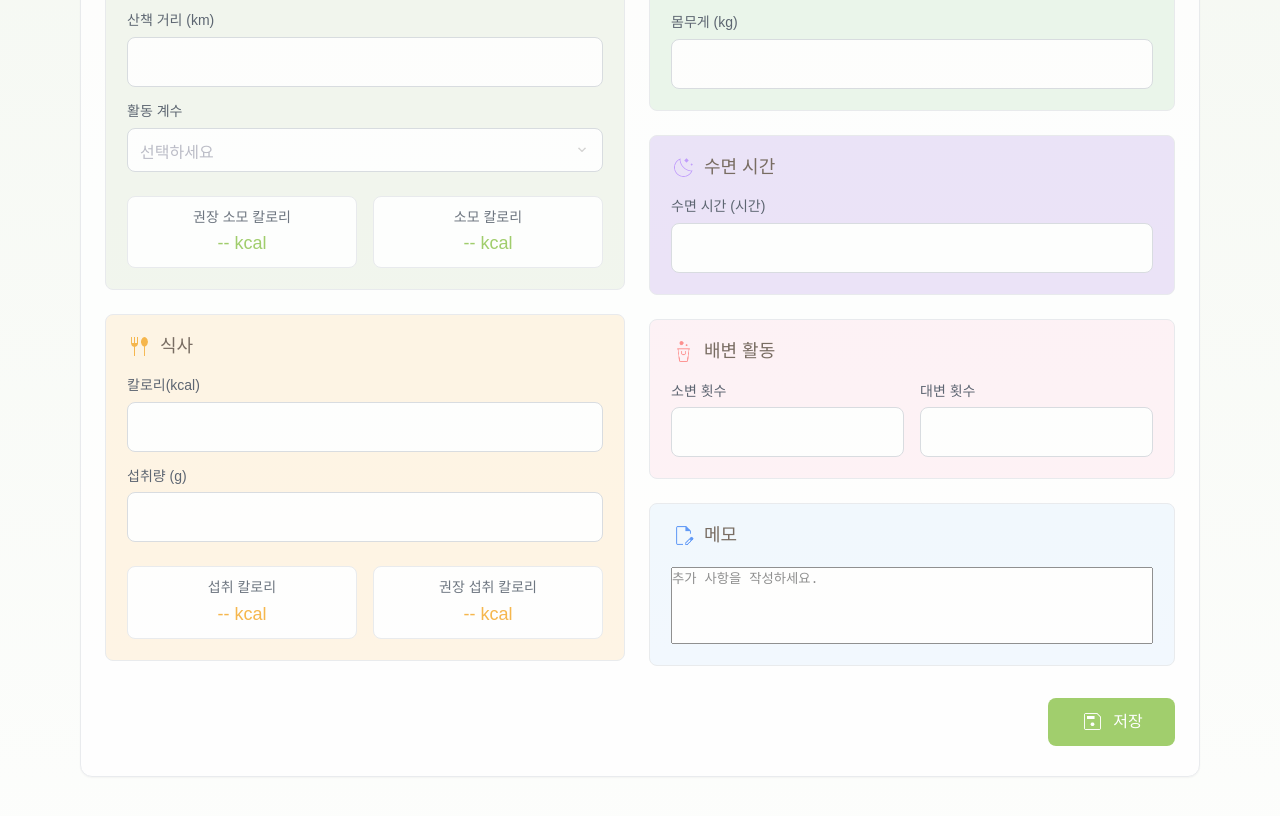
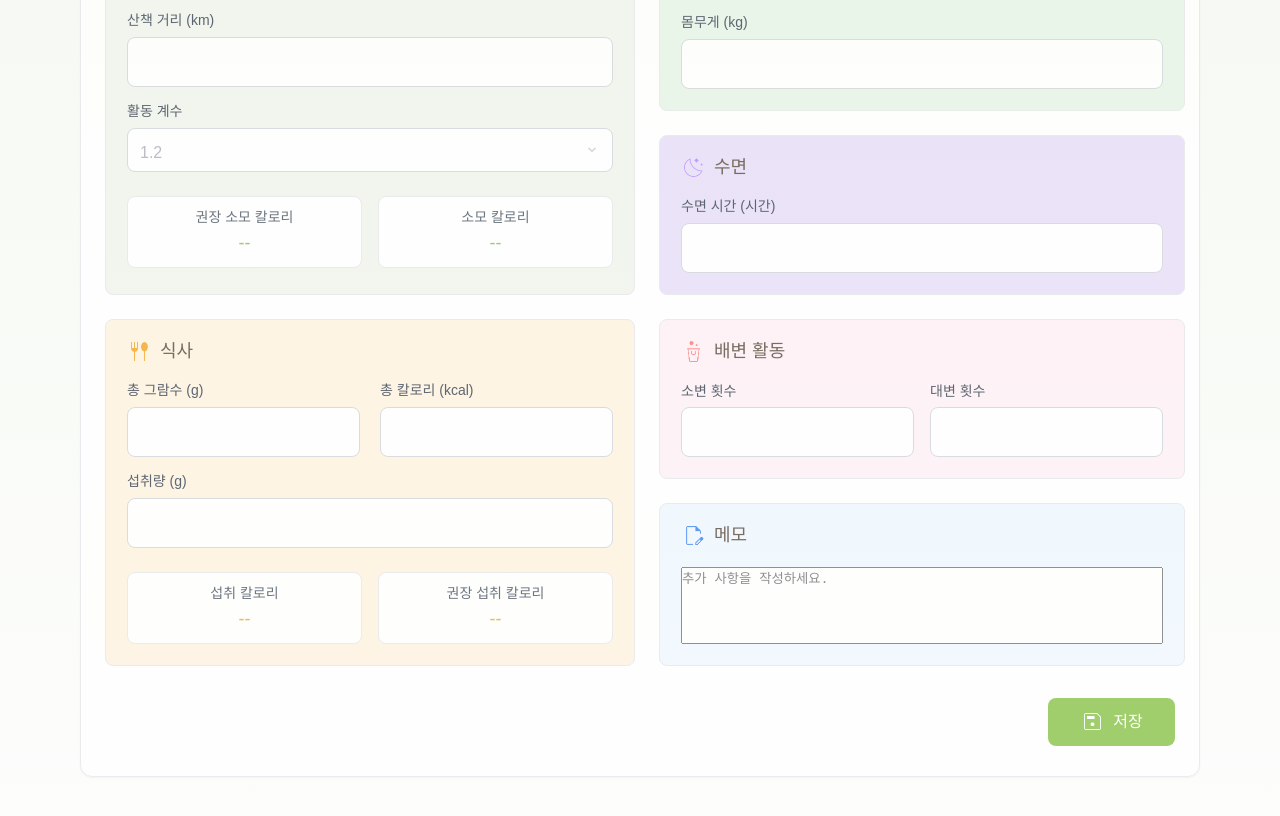
Before and after one commit to backend20250319/BE09-Final-3team-FE, a Next.js app: page /health/activity in a window 1280 px wide. Shown: the part 780-1596 px from the top of the page. Built offline with nearby package versions, Linux system fonts and the light colour scheme; a web font is replaced by a local one.

Commit message:
feat: 산책 및 섭취 칼로리 권장값과 실제 칼로리 실시간 계산 및 표시 (#15)

```diff
--- a/package.json
+++ b/package.json
@@ -13,6 +13,7 @@
     "react": "19.1.0",
     "react-dom": "19.1.0",
     "react-icons": "^5.5.0",
+    "react-select": "^5.10.2",
     "recharts": "^3.1.1"
   },
   "devDependencies": {
--- a/src/app/health/activity/page.jsx
+++ b/src/app/health/activity/page.jsx
@@ -1,6 +1,6 @@
 "use client";
 
-import React, { useState } from "react";
+import React, { useState, useEffect } from "react";
 import styles from "./styles/Activity.module.css";
 import PetProfileSelector from "../components/PetProfileSelector";
 
@@ -15,8 +15,9 @@ export default function ActivityManagementPage() {
   const [isSubmittedToday, setIsSubmittedToday] = useState(false);
   const [formData, setFormData] = useState({
     walkingDistance: "",
-    activityLevel: "1.2", // enum 기본값
-    caloriePerGram: "",
+    activityLevel: "1.2", // 기본값
+    totalFoodWeight: "", // 총 음식량 (g)
+    totalCaloriesInFood: "", // 총 칼로리 (kcal)
     feedingAmount: "",
     weight: "",
     sleepTime: "",
@@ -27,6 +28,60 @@ export default function ActivityManagementPage() {
 
   const validActivityLevels = ["1.2", "1.5", "1.7", "1.9"];
 
+  // 숫자 포맷 함수: 정수면 정수로, 아니면 소수점 1자리까지
+  function formatNumber(num) {
+    if (Number.isInteger(num)) {
+      return num.toString();
+    } else {
+      return num.toFixed(1);
+    }
+  }
+
+  // 실시간 계산 결과 상태
+  const [calculated, setCalculated] = useState({
+    recommendedBurn: 0,
+    actualBurn: 0,
+    recommendedIntake: 0,
+    actualIntake: 0,
+  });
+
+  // formData가 바뀔 때마다 계산
+  useEffect(() => {
+    const weight = parseFloat(formData.weight);
+    const walkingDistance = parseFloat(formData.walkingDistance);
+    const totalFoodWeight = parseFloat(formData.totalFoodWeight);
+    const totalCaloriesInFood = parseFloat(formData.totalCaloriesInFood);
+    const feedingAmount = parseFloat(formData.feedingAmount);
+    const activityLevel = parseFloat(formData.activityLevel);
+    const validWeight = !isNaN(weight) ? weight : 0;
+
+    const caloriePerGram =
+      !isNaN(totalCaloriesInFood) &&
+      !isNaN(totalFoodWeight) &&
+      totalFoodWeight > 0
+        ? totalCaloriesInFood / totalFoodWeight
+        : 0;
+
+    setCalculated({
+      recommendedBurn:
+        validWeight && !isNaN(activityLevel)
+          ? validWeight * activityLevel * 70
+          : 0,
+      actualBurn:
+        !isNaN(walkingDistance) && !isNaN(activityLevel)
+          ? walkingDistance * activityLevel * 5
+          : 0,
+      recommendedIntake:
+        validWeight && !isNaN(activityLevel)
+          ? validWeight * activityLevel * 100
+          : 0,
+      actualIntake:
+        !isNaN(feedingAmount) && caloriePerGram > 0
+          ? feedingAmount * caloriePerGram
+          : 0,
+    });
+  }, [formData]);
+
   const handleChange = (e) => {
     const { id, value } = e.target;
     setFormData((prev) => ({
@@ -36,23 +91,24 @@ export default function ActivityManagementPage() {
   };
 
   const handleSave = () => {
-    // 타입 변환
     const walkingDistanceNum = parseFloat(formData.walkingDistance);
     const activityLevelVal = formData.activityLevel;
-    const caloriePerGramNum = parseInt(formData.caloriePerGram, 10);
-    const feedingAmountNum = parseInt(formData.feedingAmount, 10);
+    const totalFoodWeightNum = parseFloat(formData.totalFoodWeight);
+    const totalCaloriesInFoodNum = parseFloat(formData.totalCaloriesInFood);
+    const feedingAmountNum = parseFloat(formData.feedingAmount);
     const weightNum = parseFloat(formData.weight);
     const sleepTimeNum = parseInt(formData.sleepTime, 10);
     const urineCountNum = parseInt(formData.urineCount, 10);
     const fecesCountNum = parseInt(formData.fecesCount, 10);
 
-    // 유효성 검사
     if (
       isNaN(walkingDistanceNum) ||
       walkingDistanceNum < 0 ||
       !validActivityLevels.includes(activityLevelVal) ||
-      isNaN(caloriePerGramNum) ||
-      caloriePerGramNum < 0 ||
+      isNaN(totalFoodWeightNum) ||
+      totalFoodWeightNum <= 0 ||
+      isNaN(totalCaloriesInFoodNum) ||
+      totalCaloriesInFoodNum <= 0 ||
       isNaN(feedingAmountNum) ||
       feedingAmountNum < 0 ||
       isNaN(weightNum) ||
@@ -73,7 +129,8 @@ export default function ActivityManagementPage() {
     if (
       formData.walkingDistance.trim() === "" ||
       formData.activityLevel.trim() === "" ||
-      formData.caloriePerGram.trim() === "" ||
+      formData.totalFoodWeight.trim() === "" ||
+      formData.totalCaloriesInFood.trim() === "" ||
       formData.feedingAmount.trim() === "" ||
       formData.weight.trim() === "" ||
       formData.sleepTime.trim() === "" ||
@@ -84,14 +141,13 @@ export default function ActivityManagementPage() {
       return;
     }
 
-    // 산책 소모 칼로리 계산 (예시: 거리 * 활동계수 * 5)
     const walkingCalorie = (
       walkingDistanceNum *
       parseFloat(activityLevelVal) *
       5
     ).toFixed(1);
-    // 섭취 칼로리 계산
-    const feedingCalorie = (caloriePerGramNum * feedingAmountNum).toFixed(1);
+    const caloriePerGram = totalCaloriesInFoodNum / totalFoodWeightNum;
+    const feedingCalorie = (feedingAmountNum * caloriePerGram).toFixed(1);
 
     const dataToSave = {
       weight: weightNum,
@@ -105,8 +161,6 @@ export default function ActivityManagementPage() {
     };
 
     console.log("저장할 데이터:", dataToSave);
-
-    // 저장 완료 처리
     setIsSubmittedToday(true);
   };
 
@@ -180,14 +234,16 @@ export default function ActivityManagementPage() {
                           />
                         </div>
                         <div className={styles.formGroup}>
-                          <label htmlFor="activityFactor">활동 계수</label>
+                          <label htmlFor="activityLevel">활동 계수</label>
                           <select
-                            id="activityFactor"
-                            value={formData.activityFactor}
+                            id="activityLevel"
+                            value={formData.activityLevel}
                             onChange={handleChange}
                             className={styles.customSelect}
                           >
-                            <option value="">선택하세요</option>
+                            <option value="" disabled hidden>
+                              선택하세요
+                            </option>
                             <option value="1.2">1.2</option>
                             <option value="1.5">1.5</option>
                             <option value="1.7">1.7</option>
@@ -197,11 +253,21 @@ export default function ActivityManagementPage() {
                         <div className={styles.calorieInfo}>
                           <div className={styles.calorieItem}>
                             <p>권장 소모 칼로리</p>
-                            <p className={styles.calorieValue}>-- kcal</p>
+                            <p className={styles.calorieValue}>
+                              {calculated.recommendedBurn > 0
+                                ? `${formatNumber(
+                                    calculated.recommendedBurn
+                                  )} kcal`
+                                : "--"}
+                            </p>
                           </div>
                           <div className={styles.calorieItem}>
                             <p>소모 칼로리</p>
-                            <p className={styles.calorieValue}>-- kcal</p>
+                            <p className={styles.calorieValue}>
+                              {calculated.actualBurn > 0
+                                ? `${formatNumber(calculated.actualBurn)} kcal`
+                                : "--"}
+                            </p>
                           </div>
                         </div>
                       </div>
@@ -216,15 +282,31 @@ export default function ActivityManagementPage() {
                         <h3>식사</h3>
                       </div>
                       <div className={styles.activityForm}>
+                        <div className={styles.horizontalInputs}>
                           <div className={styles.formGroup}>
-                          <label htmlFor="caloriePerGram">칼로리(kcal)</label>
+                            <label htmlFor="totalFoodWeight">
+                              총 그람수 (g)
+                            </label>
                             <input
                               type="number"
-                            id="caloriePerGram"
-                            value={formData.caloriePerGram}
+                              id="totalFoodWeight"
+                              value={formData.totalFoodWeight}
                               onChange={handleChange}
                               min={0}
                             />
+                          </div>
+                          <div className={styles.formGroup}>
+                            <label htmlFor="totalCaloriesInFood">
+                              총 칼로리 (kcal)
+                            </label>
+                            <input
+                              type="number"
+                              id="totalCaloriesInFood"
+                              value={formData.totalCaloriesInFood}
+                              onChange={handleChange}
+                              min={0}
+                            />
+                          </div>
                         </div>
                         <div className={styles.formGroup}>
                           <label htmlFor="feedingAmount">섭취량 (g)</label>
@@ -239,11 +321,23 @@ export default function ActivityManagementPage() {
                         <div className={styles.calorieInfo}>
                           <div className={styles.calorieItem}>
                             <p>섭취 칼로리</p>
-                            <p className={styles.calorieValue}>-- kcal</p>
+                            <p className={styles.calorieValue}>
+                              {calculated.actualIntake > 0
+                                ? `${formatNumber(
+                                    calculated.actualIntake
+                                  )} kcal`
+                                : "--"}
+                            </p>
                           </div>
                           <div className={styles.calorieItem}>
                             <p>권장 섭취 칼로리</p>
-                            <p className={styles.calorieValue}>-- kcal</p>
+                            <p className={styles.calorieValue}>
+                              {calculated.recommendedIntake > 0
+                                ? `${formatNumber(
+                                    calculated.recommendedIntake
+                                  )} kcal`
+                                : "--"}
+                            </p>
                           </div>
                         </div>
                       </div>
@@ -281,7 +375,7 @@ export default function ActivityManagementPage() {
                         <div className={styles.activityIcon}>
                           <img src="/health/sleep.png" alt="수면 아이콘" />
                         </div>
-                        <h3>수면 시간</h3>
+                        <h3>수면</h3>
                       </div>
                       <div className={styles.activityForm}>
                         <div className={styles.formGroup}>
--- a/src/app/health/activity/styles/Activity.module.css
+++ b/src/app/health/activity/styles/Activity.module.css
@@ -211,7 +211,6 @@
   display: flex;
   gap: 24px;
   margin-bottom: 32px;
-  min-height: 694px;
 }
 
 /* Left and Right Columns */
@@ -220,6 +219,10 @@
   display: flex;
   flex-direction: column;
   gap: 24px;
+}
+
+.leftColumn .activityCard {
+  min-height: 346px;
 }
 
 .rightColumn {
@@ -245,6 +248,7 @@
 
 .activityCard.feeding {
   background: #fff3e0;
+  min-height: 347px;
 }
 
 .activityCard.sleep {
@@ -433,6 +437,15 @@
   margin-top: 0px;
 }
 
+.horizontalInputs {
+  display: flex;
+  gap: 20px; /* 칸 사이 간격 */
+}
+
+.horizontalInputs .formGroup {
+  flex: 1; /* 균등하게 공간 나누기 */
+}
+
 /* Save Section */
 .saveSection {
   display: flex;
```
Also changed, not shown: 1 other file (tests, documents, lock files or other folders). Lines whose indentation alone changed are shown as unchanged.
